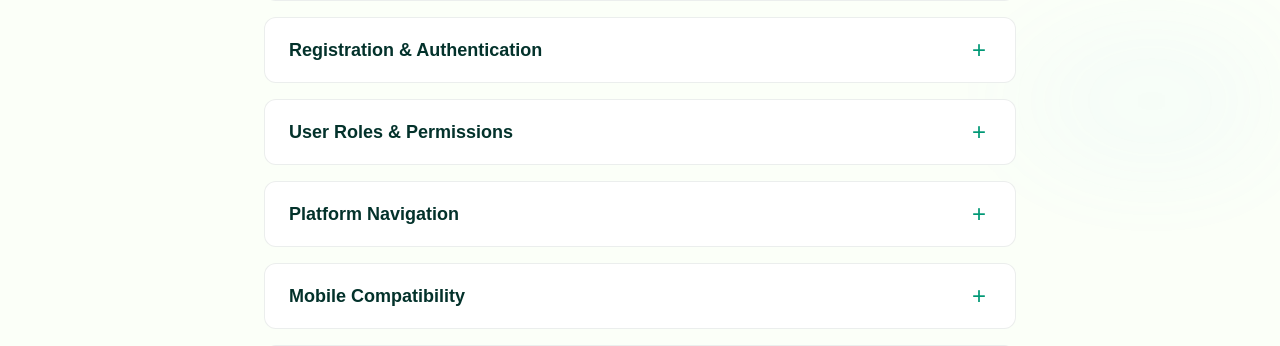
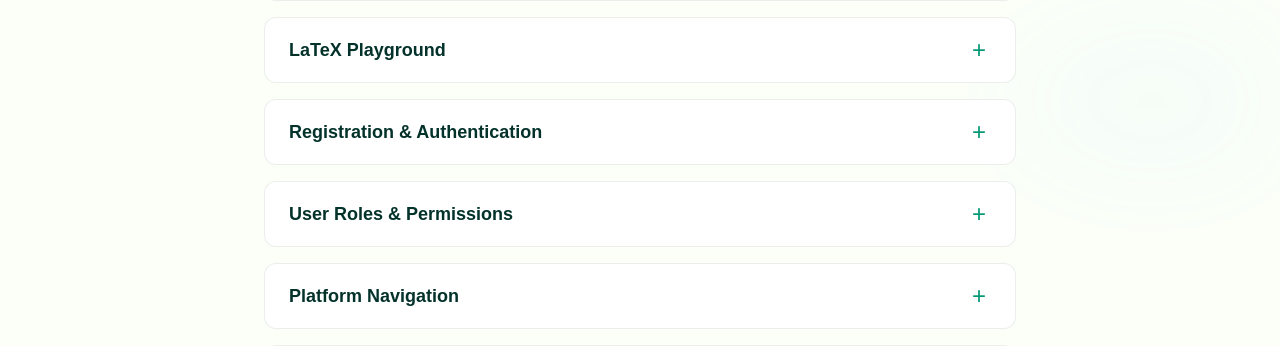
Before and after one commit to thedanielbatinicproject/poligon, a React (Vite) app in the folder frontend/: page / in a window 1280 px wide. Shown: the part 539-885 px from the top of the page. Built offline with nearby package versions, Linux system fonts and the light colour scheme; no server answers.

Commit message:
Update general info documentation

```diff
--- a/frontend/src/pages/Home.tsx
+++ b/frontend/src/pages/Home.tsx
@@ -49,6 +49,16 @@ export default function Home(): JSX.Element {
       title: 'Light & Dark Theme',
       content: 'Poligon supports both light and dark themes, which you can switch using the theme toggle in the header navigation. Your selection is saved automatically and persists across sessions. The entire interface adjusts to your chosen theme using CSS variables, ensuring a consistent and unified experience.' + (isMobile ? ' (Note: Theme toggle is not available on mobile devices.)' : ''),
     },
+    {
+      id: 'playground',
+      title: 'LaTeX Playground',
+      content:
+        'The Poligon Playground allows you to experiment with LaTeX code directly within the platform, providing instant rendering and debugging feedback. It is especially useful for users who want to test LaTeX code without navigating to the /documents page. Currently, the playground is publicly accessible to all users, including guests (non-logged-in users), who have a limit of 15 renders per day. This limit is easily removed by registering locally or logging in via AAI@Edu.hr — registered users can render LaTeX code in the playground without restrictions.' +
+        (isMobile
+          ? ' (Since you are on mobile, the main menu is not available. You can access the playground by visiting /playground directly or by using Poligon on a desktop device.)'
+          : ''),
+    },
+
     {
       id: 'registration',
       title: 'Registration & Authentication',
```
Also changed, not shown: 2 other files (tests, documents, lock files or other folders).
